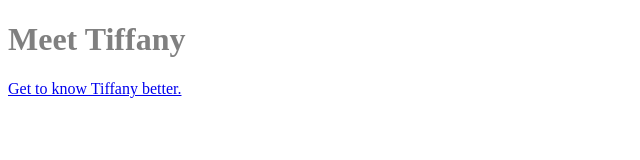
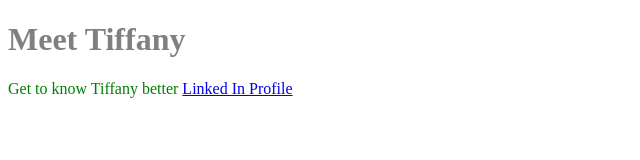
Before and after one commit to tiffanybalc/main-blog-website, a plain HTML site: page index.html in a window 1280 px wide. Shown: the whole page, without its empty margins (0-640 px from the left). Drawn offline with Linux system fonts and the light colour scheme.

Commit message:
Update index.html

```diff
--- a/index.html
+++ b/index.html
@@ -9,8 +9,9 @@
 			Meet Tiffany
 		</h1>
 		<p1>
+			Get to know Tiffany better
 			<a
-			   href="https://www.linkedin.com/in/tiffanybalcarcel/" >Get to know Tiffany better.
+			   href="https://www.linkedin.com/in/tiffanybalcarcel/" >Linked In Profile
 			</a>
 		</p1>
 		</html>
```
